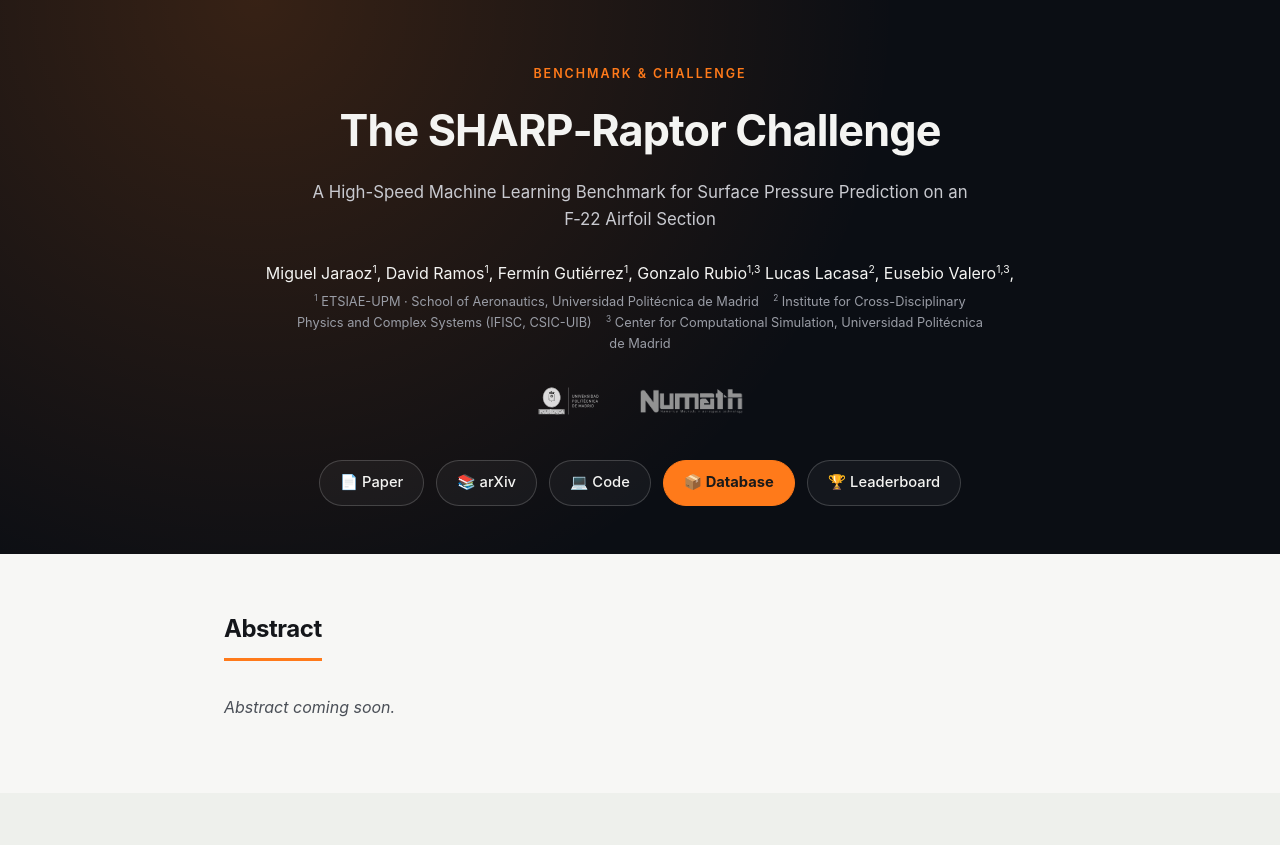
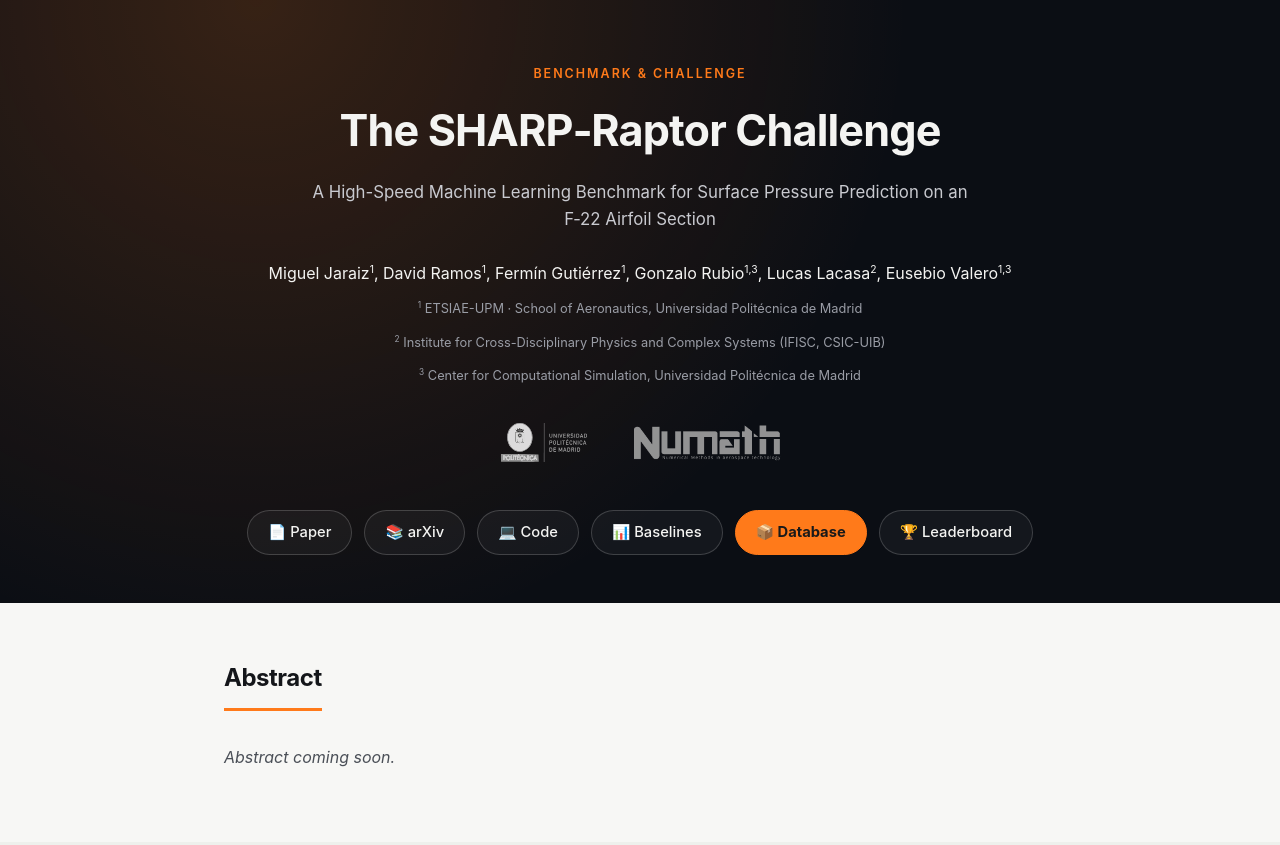
Before and after one commit to fermingut/SHARP-Raptor-Challenge, a plain HTML site: page docs/index.html in a window 1280 px wide. Shown: the top 845 px of the page. Drawn offline with Linux system fonts and the light colour scheme.

Commit message:
Fix author name typo and update affiliations layout; adjust logo image height

```diff
--- a/docs/index.html
+++ b/docs/index.html
@@ -23,18 +23,19 @@
       <p class="subtitle">A High-Speed Machine Learning Benchmark for Surface Pressure Prediction on an F&#8209;22 Airfoil Section</p>
 
       <p class="authors">
-        Miguel Jaraoz<sup>1</sup>,
+        Miguel Jaraiz<sup>1</sup>,
         David Ramos<sup>1</sup>,
         Fermín Gutiérrez<sup>1</sup>,
-        Gonzalo Rubio<sup>1,3</sup>
+        Gonzalo Rubio<sup>1,3</sup>,
         Lucas Lacasa<sup>2</sup>,
-        Eusebio Valero<sup>1,3</sup>,
+        Eusebio Valero<sup>1,3</sup>
       </p>
-      <p class="affiliations">
-        <sup>1</sup> ETSIAE-UPM &middot; School of Aeronautics, Universidad Politécnica de Madrid &nbsp;&nbsp;
-        <sup>2</sup> Institute for Cross-Disciplinary Physics and Complex Systems (IFISC, CSIC-UIB) &nbsp;&nbsp;
-        <sup>3</sup> Center for Computational Simulation, Universidad Politécnica de Madrid
-      </p>
+
+      <div class="affiliations">
+        <p><sup>1</sup> ETSIAE-UPM &middot; School of Aeronautics, Universidad Politécnica de Madrid</p>
+        <p><sup>2</sup> Institute for Cross-Disciplinary Physics and Complex Systems (IFISC, CSIC-UIB)</p>
+        <p><sup>3</sup> Center for Computational Simulation, Universidad Politécnica de Madrid</p>
+      </div>
 
       <div class="logos">
         <a href="https://www.upm.es/" target="_blank" rel="noopener">
@@ -49,9 +50,10 @@
       <nav class="link-row">
         <a class="btn" href="#">📄 Paper</a>
         <a class="btn" href="#">📚 arXiv</a>
-        <a class="btn" href="https://github.com/TU-USUARIO/TU-REPO" target="_blank" rel="noopener">💻 Code</a>
-        <a class="btn btn-accent" href="#database">📦 Database</a>
-        <a class="btn" href="https://www.codabench.org/" target="_blank" rel="noopener">🏆 Leaderboard</a>
+        <a class="btn" href="https://github.com/ArnauMiro/pyLowOrder.git" target="_blank" rel="noopener">💻 Code</a>
+        <a class="btn" href="https://github.com/fermingut/SHARP-Raptor-Challenge.git" target="_blank" rel="noopener">📊 Baselines</a>
+        <a class="btn btn-accent" href="#">📦 Database</a>
+        <a class="btn" href="https://www.kaggle.com/competitions/sharp-raptor-challenge" target="_blank" rel="noopener">🏆 Leaderboard</a>
       </nav>
     </div>
   </header>
--- a/docs/style.css
+++ b/docs/style.css
@@ -96,7 +96,7 @@ sup { font-size: 0.65em; }
 }
 
 .logos img {
-  height: 38px;
+  height: 55px;
   filter: grayscale(1) brightness(1.8);
   opacity: 0.85;
   transition: opacity 0.15s ease;
```
